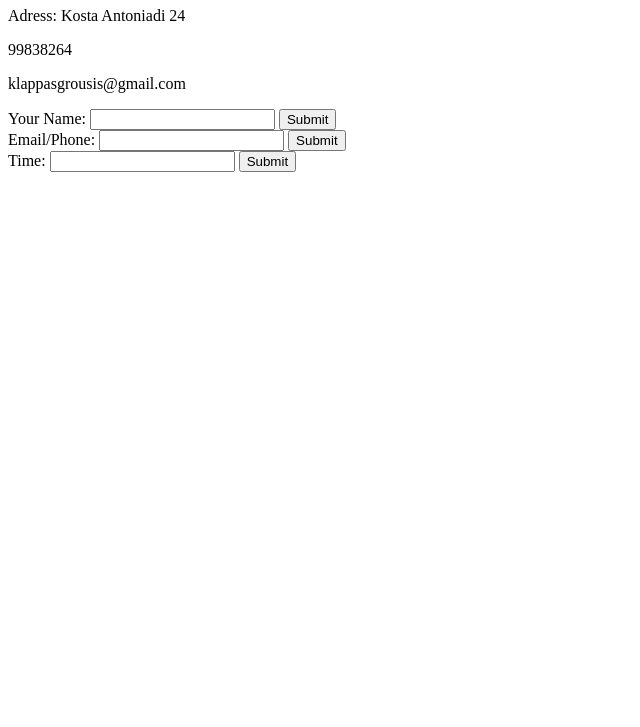
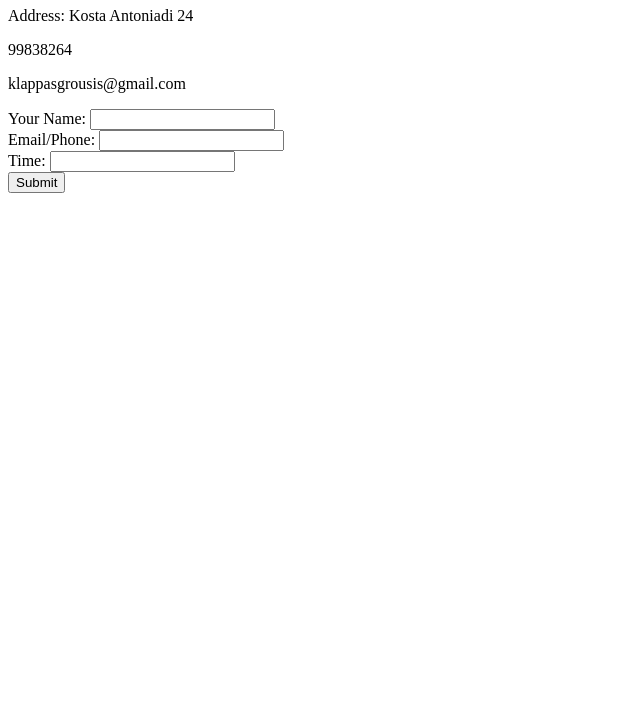
Before and after one commit to cchris57/cv, a plain HTML site: page Check.html in a window 1280 px wide. Shown: the part 73-800 px from the top of the page, without its empty margins (0-640 px from the left). Drawn offline with Linux system fonts and the light colour scheme.

Commit message:
Update Check.html

```diff
--- a/Check.html
+++ b/Check.html
@@ -5,25 +5,21 @@
     <title>Contact Me</title>
 </head>
 <body>
-<h1>My Contact Dtails</h1>
-<p>Adress: Kosta Antoniadi 24</p>
+<h1>My Contact Details</h1>
+<p>Address: Kosta Antoniadi 24</p>
 <p>99838264</p>
 <p>klappasgrousis@gmail.com</p>
+<form action="index.html" method="post">
+    <label>Your Name:</label>
+    <input type="text" name="name" value=""><br>
 
-<form class="" action="index.html" method="post">
-    <labe> Your Name: </labe>
-   <input type="text" name="" value="">
-    <input type="submit" name=""><br>
+    <label>Email/Phone:</label>
+    <input type="text" name="contact" value=""><br>
 
-    <labe> Email/Phone: </labe>
-   <input type="text" name="" value="">
-    <input type="submit" name=""><br>
+    <label>Time:</label>
+    <input type="text" name="time" value=""><br>
 
-    <labe> Time: </labe>
-   <input type="text" name="" value="">
-    <input type="submit" name="">
+    <input type="submit" value="Submit">
 </form>
-
-
 </body>
 </html>
```
